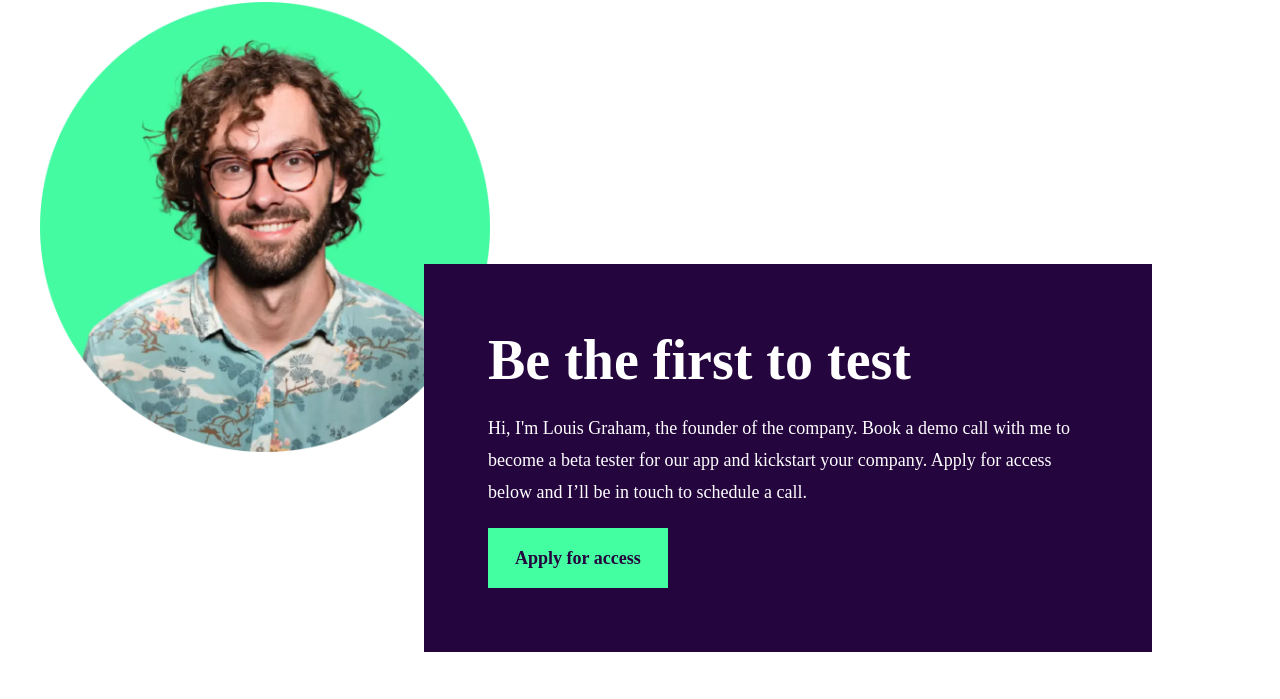
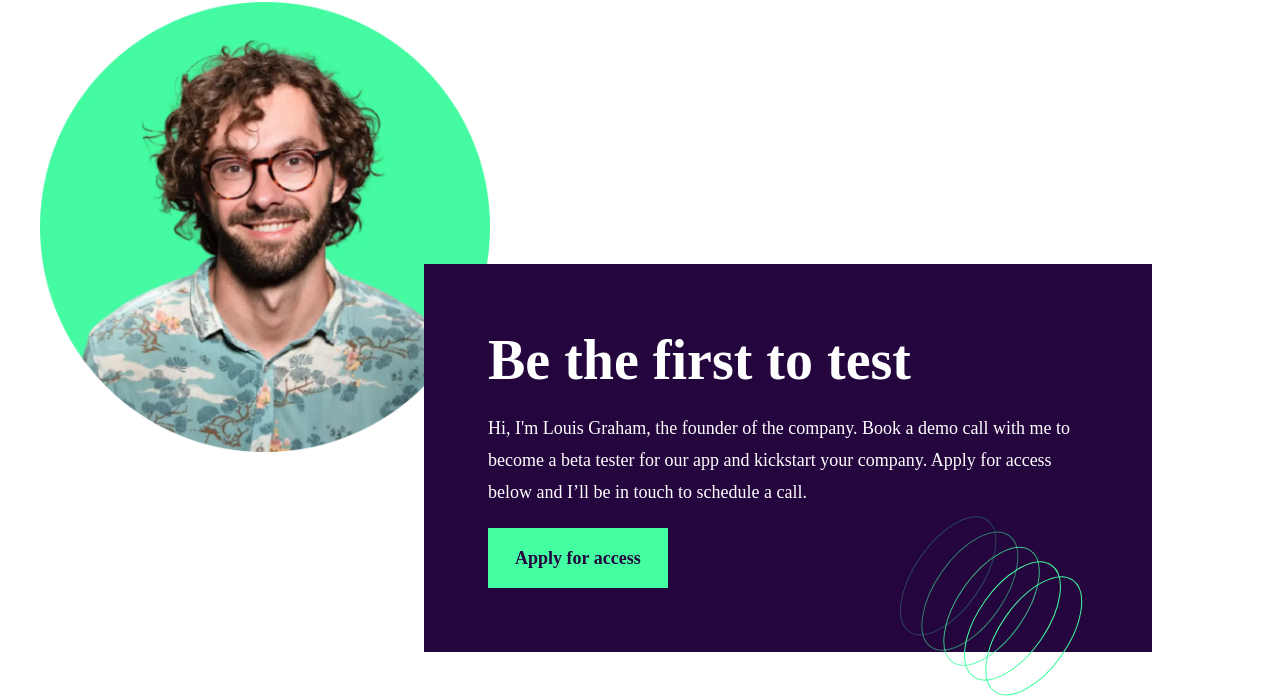
Before and after one commit to pablokonrath/workit, a website: page index.html in a window 1280 px wide. Shown: the part 1397-2096 px from the top of the page. Drawn offline with Linux system fonts and the light colour scheme; the site is published under a folder, as on GitHub Pages, so addresses that start at the root find nothing; files whose address does not match are found by name.

Commit message:
corrigindo_caminho_imgs

```diff
--- a/assets/scss/06-components/_main.scss
+++ b/assets/scss/06-components/_main.scss
@@ -51,7 +51,7 @@
         &::before{
             content: "";
             display: block;
-            background: url("/assets/images/bg-pattern-3.svg");
+            background: url("../assets/images/bg-pattern-3.svg");
             width: 221px;
             height: 212px;
             position: absolute;
```
Also changed, not shown: assets/css/style.css.
